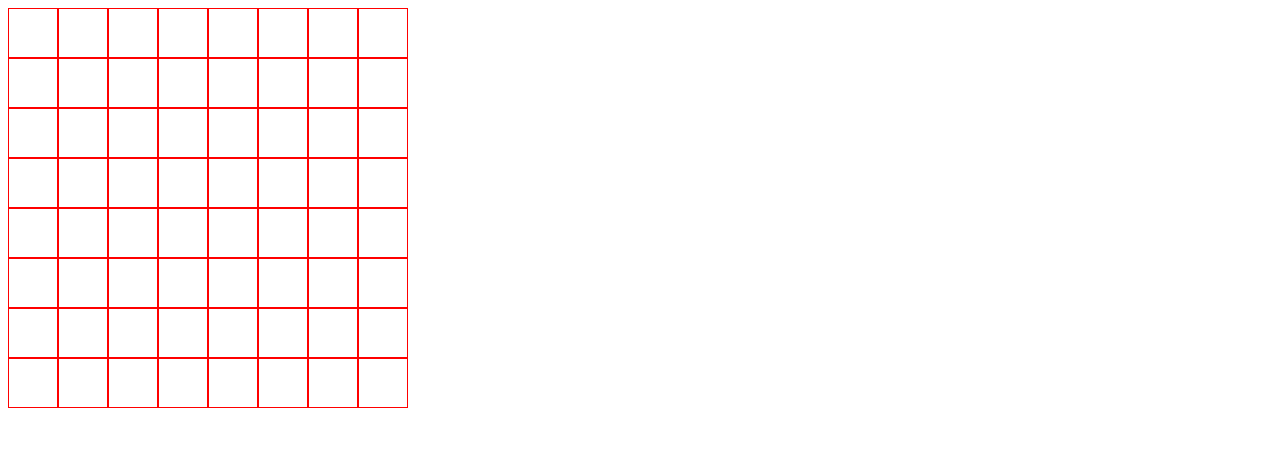
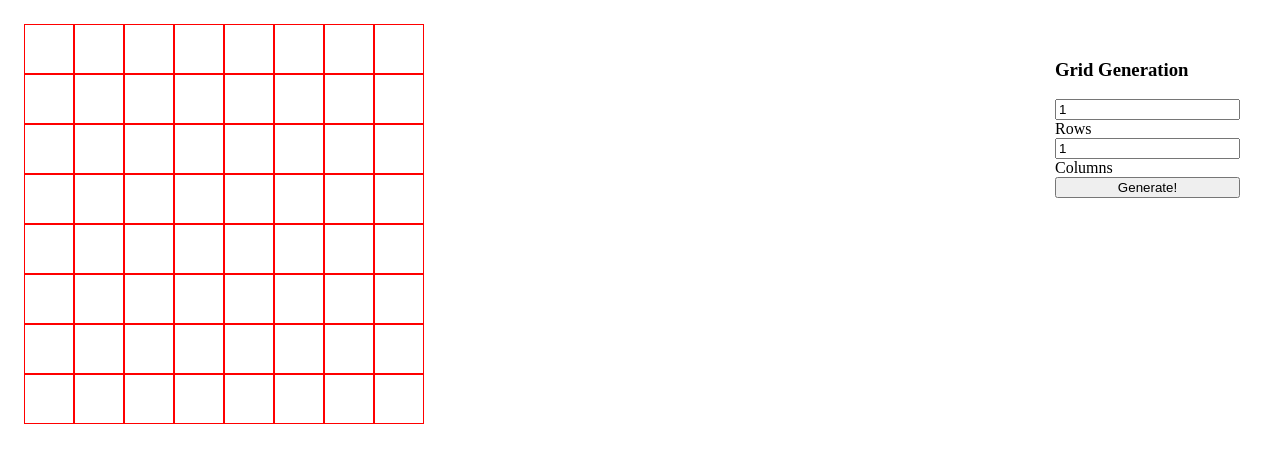
Before and after one commit to Joey-Schmoe/odin-etch-a-sketch, a plain HTML site: page index.html in a window 1280 px wide. Drawn offline with Linux system fonts and the light colour scheme.

Commit message:
Add HTML input area to generate grid with custom parameters

```diff
--- a/index.html
+++ b/index.html
@@ -12,5 +12,13 @@
     <div id="grid-container">
 
     </div>
+    <div id="grid-options">
+        <h3>Grid Generation</h3>
+        <input id="rows-input" type="number" min="1" value="1">
+        <label for="rows-input">Rows</label>
+        <input id="cols-input" type="number" min="1" value="1">
+        <label for="cols-input">Columns</label>
+        <button id="button-input">Generate!</button>
+    </div>
 </body>
 </html>
--- a/stylesheet.css
+++ b/stylesheet.css
@@ -1,3 +1,10 @@
+body {
+    margin: 0;
+    display: flex;
+    justify-items: flex-start;
+    padding: 24px;
+}
+
 #grid-container {
     display: grid;
     grid-template-columns: repeat(8, auto);
@@ -7,6 +14,13 @@
     width: 400px;
 }
 
+#grid-options {
+    margin: 16px 16px 16px auto;
+    display: flex;
+    flex-direction: column;
+
+}
+
 .cell {
     border: 1px solid red;
 }
```
